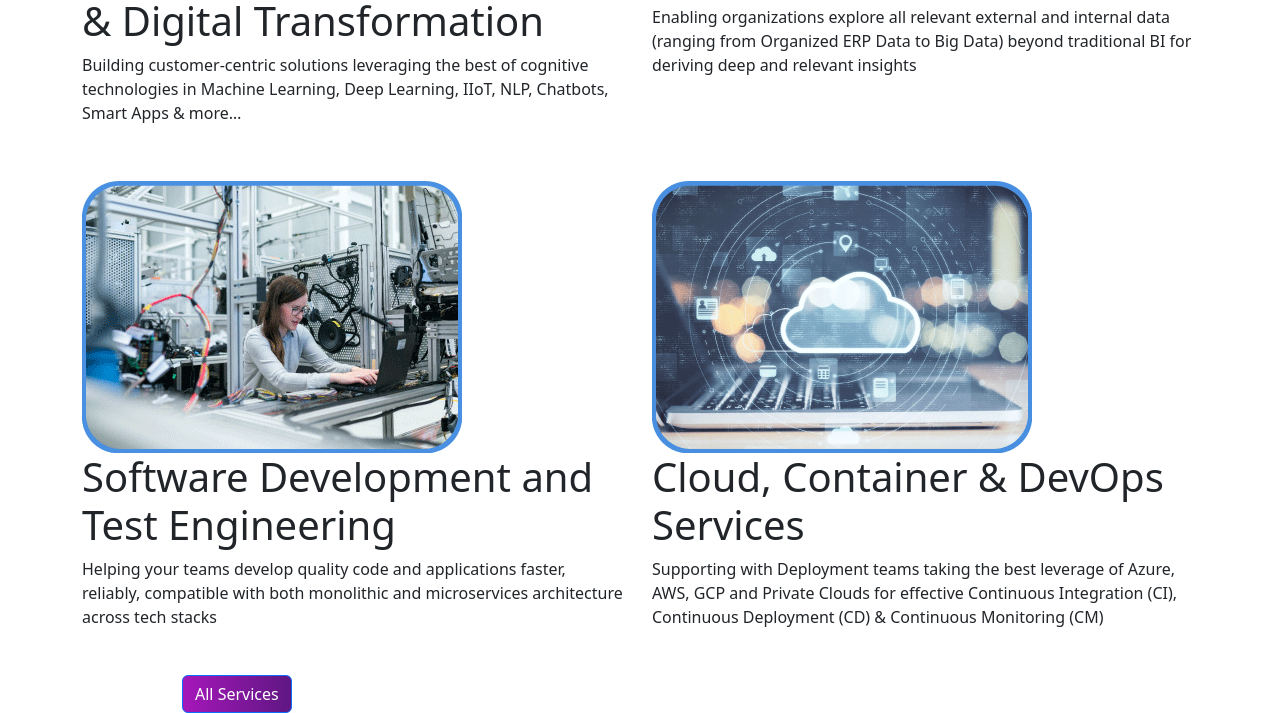
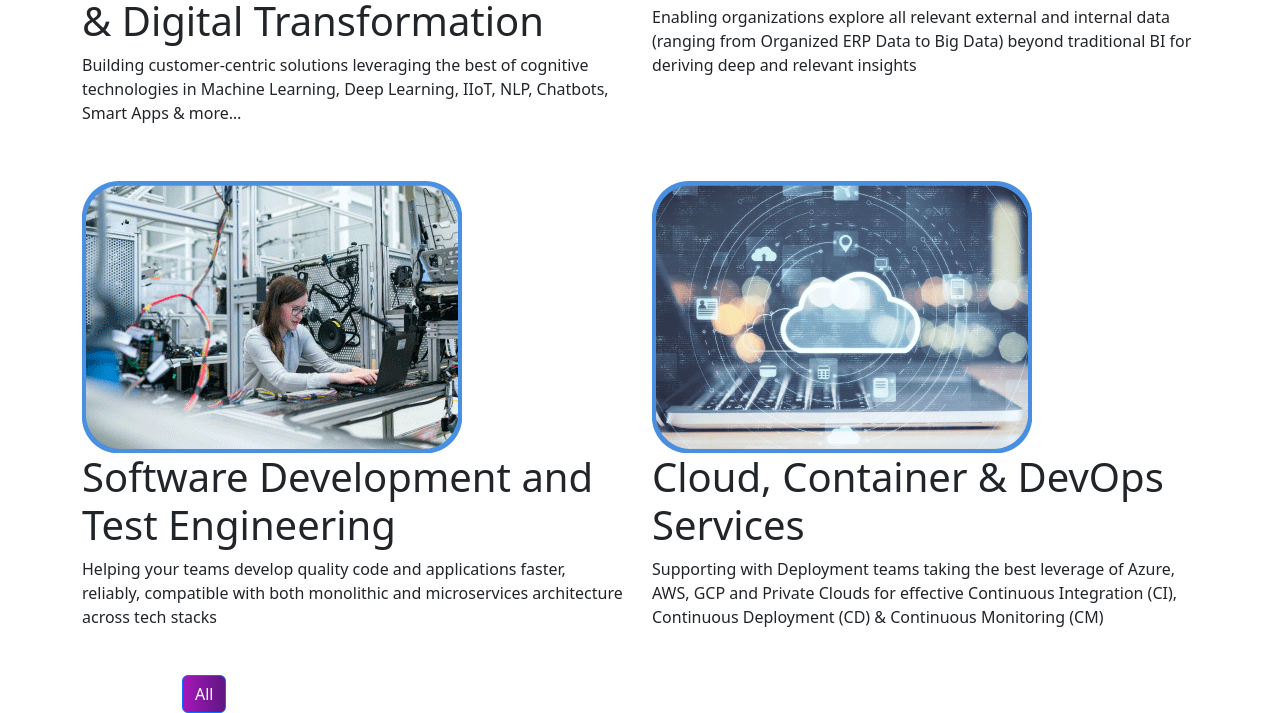
Before and after one commit to Sumit8420/Demo-Project-git, a plain HTML site: page index.html in a window 1280 px wide. Shown: the part 1749-2462 px from the top of the page. Drawn offline with nearby package versions, Linux system fonts and the light colour scheme.

Commit message:
index new button

```diff
--- a/index.html
+++ b/index.html
@@ -116,7 +116,8 @@
                     Continuous Deployment (CD) & Continuous Monitoring (CM)</p>
             </div>
         </div>
-        <button type="button" class="btn btn-primary"> All Services</button>
+        <!-- <button type="button" class="btn btn-primary"> All Services</button> -->
+        <button type="button" class="btn btn-primary"> All </button>
     </div>
 
 
```
